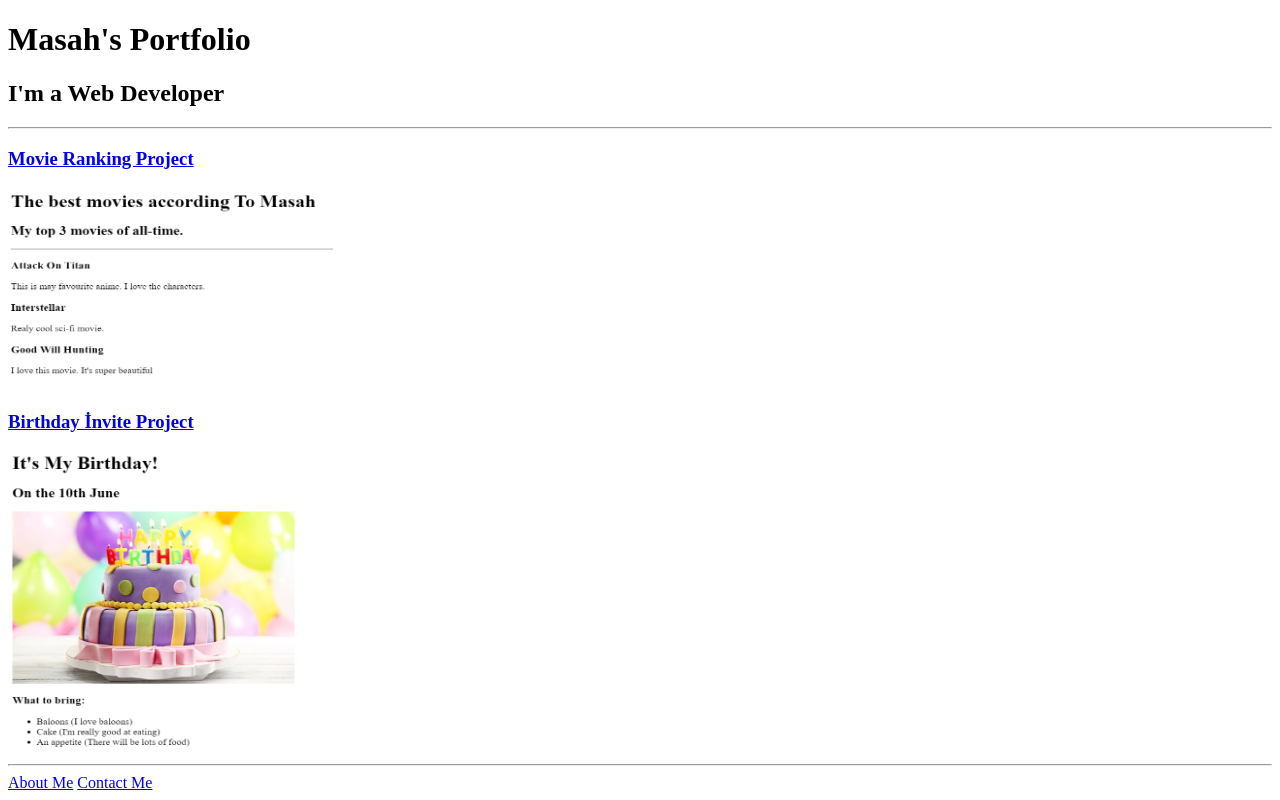
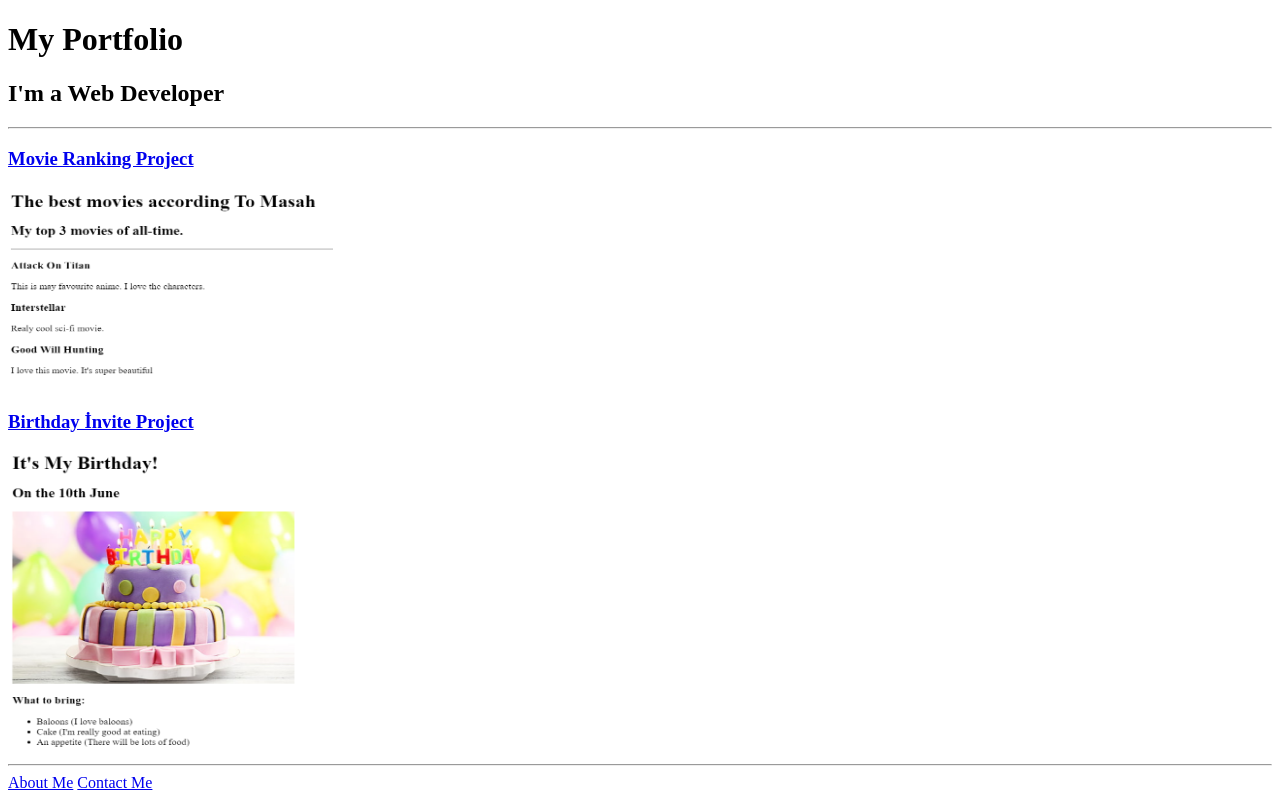
Before and after one commit to 2537wd/html-portfolio, a plain HTML site: page index.html in a window 1280 px wide. Drawn offline with Linux system fonts and the light colour scheme.

Commit message:
Update index.html

```diff
--- a/index.html
+++ b/index.html
@@ -6,7 +6,7 @@
     </head>
 
     <body>
-        <h1>Masah's Portfolio</h1>
+        <h1>My Portfolio</h1>
         <h2>I'm a Web Developer</h2>
          <hr />
          <h3><a href="./public/movie-ranking.html">Movie Ranking Project</a></h3>
```
